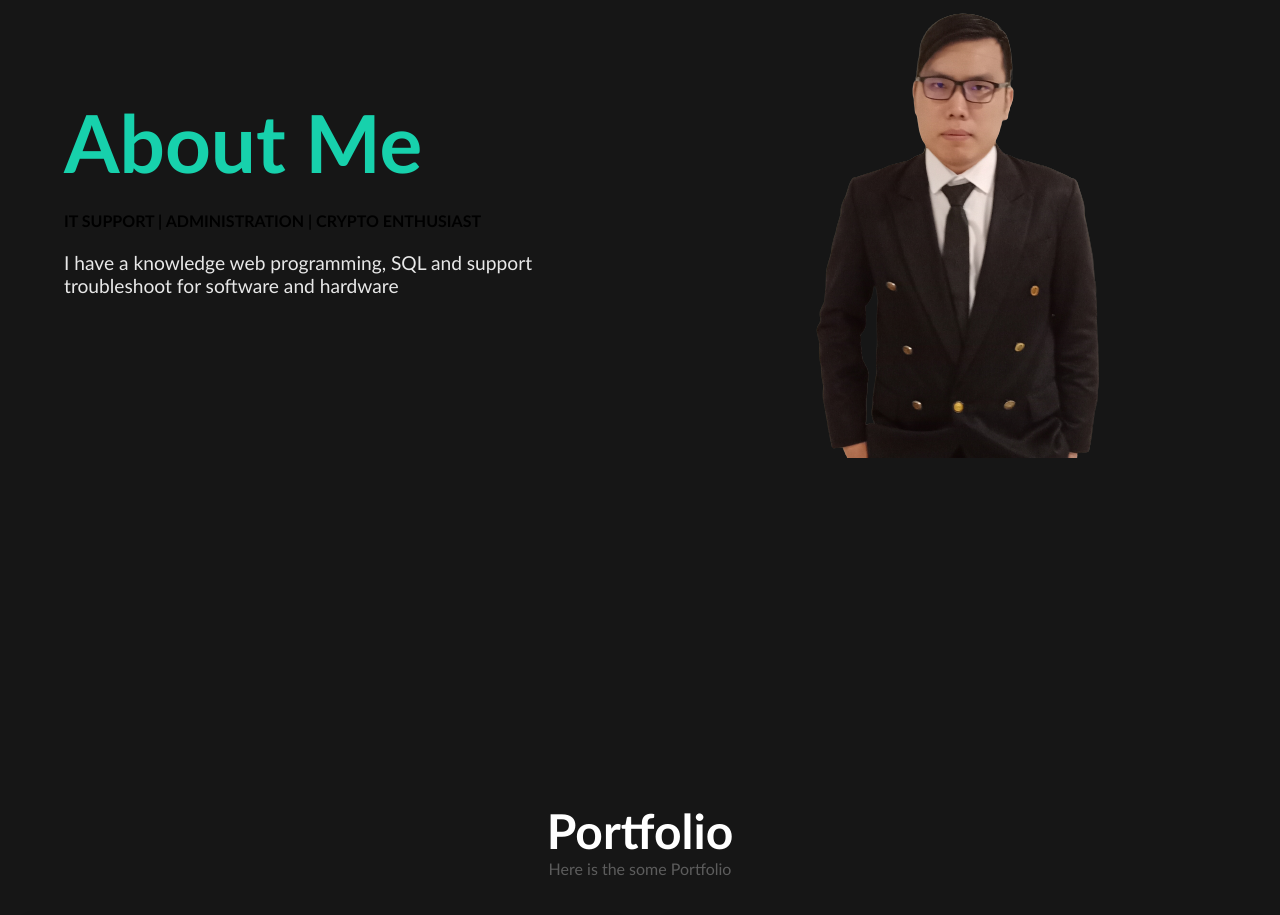
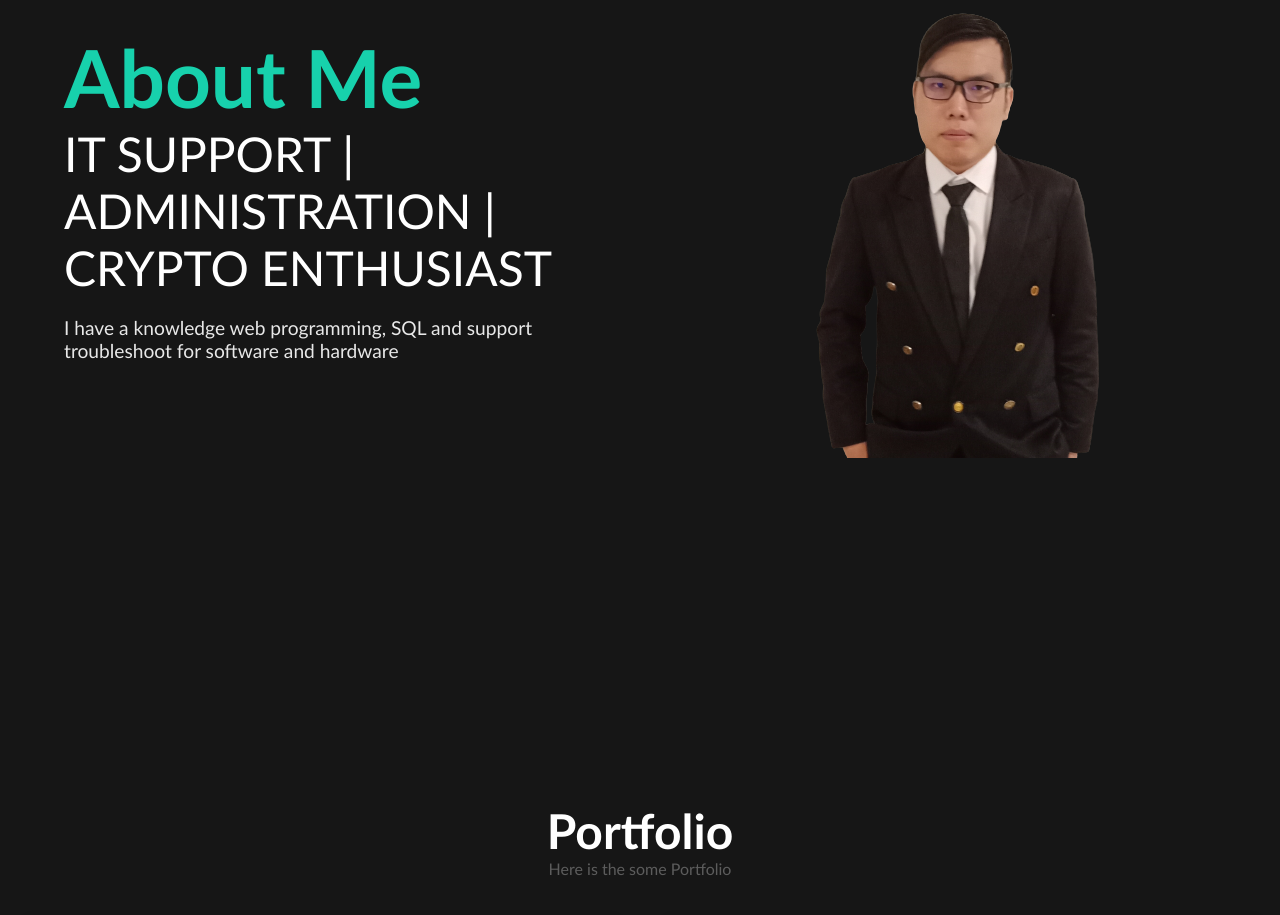
Before and after one commit to djamaludinwijaya/djamaludinwijaya.github.io, a plain HTML site: page index.html in a window 1280 px wide. Shown: the part 1020-1935 px from the top of the page. Drawn offline with Linux system fonts and the light colour scheme.

Commit message:
Update style.css

```diff
--- a/css/style.css
+++ b/css/style.css
@@ -167,12 +167,12 @@ nav{
 	font-size: 5rem;
 	color:#17d1ac;
 }
-.about-text h2{
+.about-text h4{
 	font-size: 3rem;
 	color:#FFFFFF;
 	font-weight: 400;
 }
-.about-text h1,h2{
+.about-text h1,h4{
 	margin: 0px;
 	padding: 0px;
 }
```
